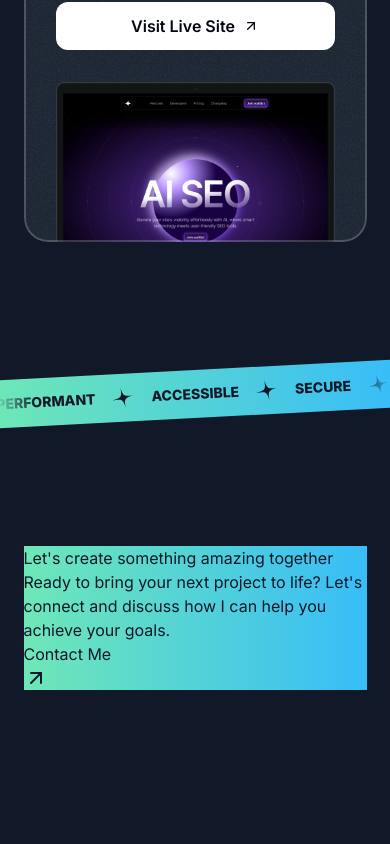
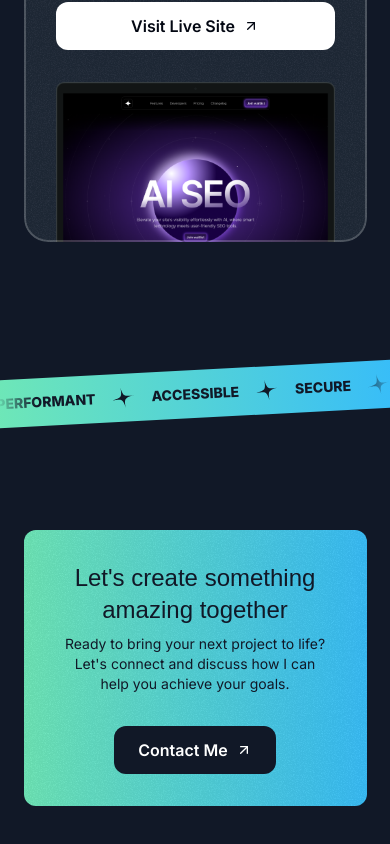
Before and after one commit to rahathossenantor/rahathossen, a Next.js app: page / in a window 390 px wide. Shown: the part 2316-3160 px from the top of the page. Before the commit the page ends 3070 px from the top, so only its background shows below. Built offline with nearby package versions, Linux system fonts and the light colour scheme; a web font is replaced by a local one.

Commit message:
Contact section mobile view completed

```diff
--- a/src/sections/Contact.tsx
+++ b/src/sections/Contact.tsx
@@ -1,18 +1,23 @@
 import ArrowUpRight from "@/assets/icons/arrow-up-right.svg";
+import grain from "@/assets/images/grain.jpg";
 
 const Contact = () => {
   return (
-    <div className="py-16">
+    <div className="pt-12 pb-16">
       <div className="container">
-        <div className="custom-gradient-bg text-gray-900">
-          <h2>Let&apos;s create something
+        <div className="custom-gradient-bg text-gray-900 py-8 px-10 text-center rounded-xl relative overflow-hidden z-0">
+          <div
+            className="absolute inset-0 opacity-5 -z-10"
+            style={{ backgroundImage: `url(${grain.src})` }}
+          ></div>
+          <h2 className="font-serif text-2xl">Let&apos;s create something
             amazing together</h2>
-          <p>Ready to bring your next project to life? Let&apos;s
+          <p className="text-sm mt-2">Ready to bring your next project to life? Let&apos;s
             connect and discuss how I can help you achieve
             your goals.</p>
-          <button>
-            <span>Contact Me</span>
-            <ArrowUpRight />
+          <button className="bg-gray-900 text-white h-12 px-6 mt-8 inline-flex items-center gap-2 rounded-xl">
+            <span className="font-semibold">Contact Me</span>
+            <ArrowUpRight className="size-4" />
           </button>
         </div>
       </div>
```
